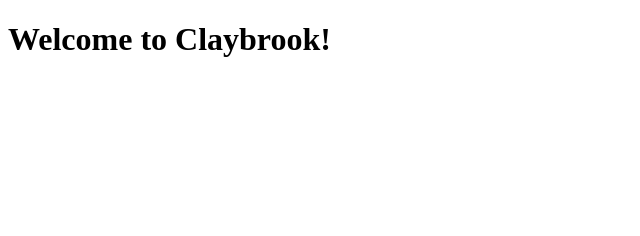
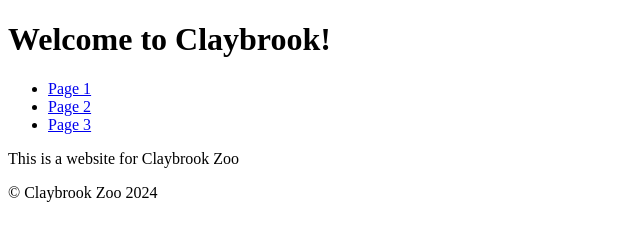
Before and after one commit to SteveHanning/Claybrook-Zoo, a plain HTML site: page index.html in a window 1280 px wide. Shown: the whole page, without its empty margins (0-640 px from the left). Drawn offline with Linux system fonts and the light colour scheme.

Commit message:
Added Content

```diff
--- a/index.html
+++ b/index.html
@@ -6,6 +6,28 @@
     <title>Claybrook Zoo</title>
 </head>
 <body>
+    <header>
     <h1>Welcome to Claybrook!</h1>
+</header>
+
+<nav>
+  <ul>
+    <li><a href="#">Page 1</a></li>
+    <li><a href="#">Page 2</a></li>
+    <li><a href="#">Page 3</a></li>
+  </ul>
+</nav>
+
+<main>
+<p>This is a website for Claybrook Zoo</p>
+</main>
+
+<aside>
+
+</aside>
+
+<footer>
+<a>&copy; Claybrook Zoo 2024</a>
+</footer>
 </body>
 </html>
```
